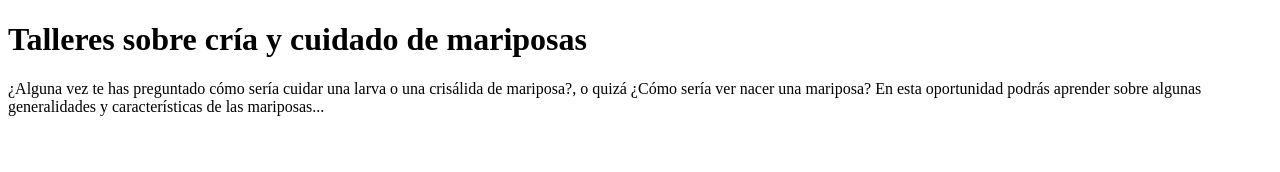
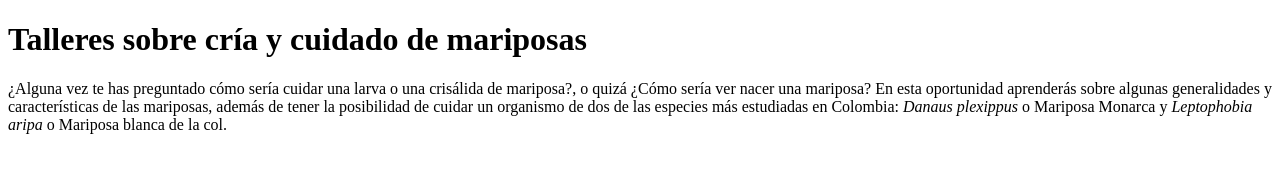
Before and after one commit to biocunboya/biocunboya.github.io, a plain HTML site: page pages/talleres.html in a window 1280 px wide. Drawn offline with Linux system fonts and the light colour scheme.

Commit message:
Agregué info sobre talleres

```diff
--- a/pages/talleres.html
+++ b/pages/talleres.html
@@ -1,12 +1,19 @@
 <!DOCTYPE html>
 <html lang="en">
   <head>
-	<meta charset="UTF-8">
-	<meta name="viewport" content="width=device-width, initial-scale=1.0">
+    <meta charset="UTF-8" />
+    <meta name="viewport" content="width=device-width, initial-scale=1.0" />
     <title>Document</title>
   </head>
   <body>
     <h1>Talleres sobre cría y cuidado de mariposas</h1>
-	<p>¿Alguna vez te has preguntado cómo sería cuidar una larva o una crisálida de mariposa?, o quizá ¿Cómo sería ver nacer una mariposa? En esta oportunidad podrás aprender sobre algunas generalidades y características de las mariposas...</p>
+    <p>
+      ¿Alguna vez te has preguntado cómo sería cuidar una larva o una crisálida
+      de mariposa?, o quizá ¿Cómo sería ver nacer una mariposa? En esta
+      oportunidad aprenderás sobre algunas generalidades y características de
+      las mariposas, además de tener la posibilidad de cuidar un organismo de
+      dos de las especies más estudiadas en Colombia: <i>Danaus plexippus</i> o
+      Mariposa Monarca y <i>Leptophobia aripa</i> o Mariposa blanca de la col.
+    </p>
   </body>
 </html>
```
Lines whose indentation alone changed are shown as unchanged.
